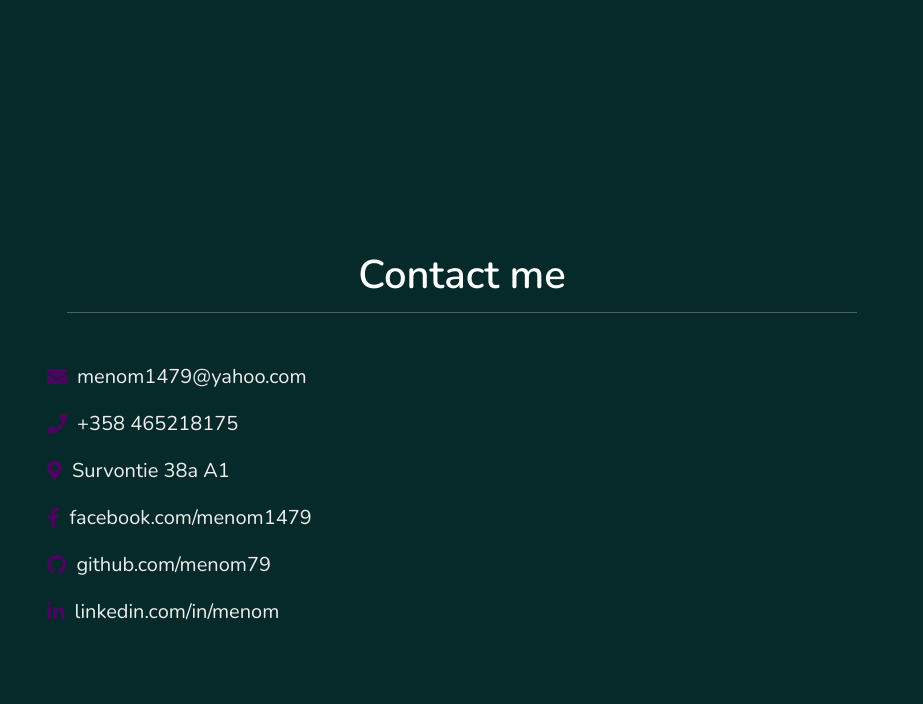
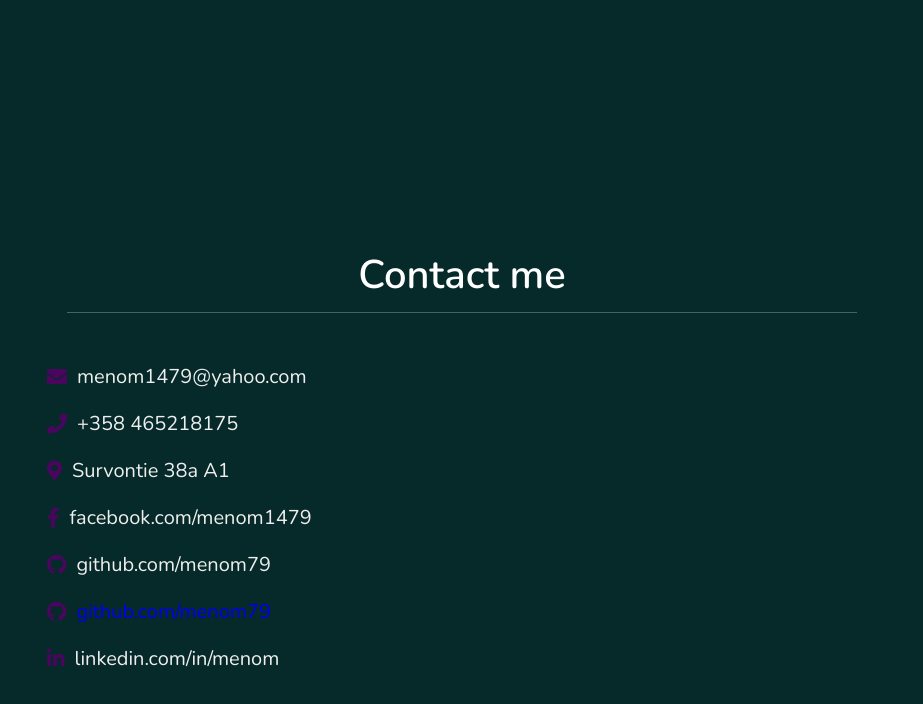
Before and after one commit to menom79/portfolio, a plain HTML site: page index.html in a window 1280 px wide. Shown: the part 3107-3811 px from the top of the page, without its empty margins (353-1276 px from the left). Drawn offline with nearby package versions, Linux system fonts and the light colour scheme.

Commit message:
github logo changing

```diff
--- a/index.html
+++ b/index.html
@@ -242,6 +242,7 @@
                         <h3> <i class="fas fa-map-marker-alt"></i> Survontie 38a A1 </h3>
                         <h3> <i class="fab fa-facebook-f"></i> facebook.com/menom1479 </h3>
                         <h3> <i class="fab fa-github"></i> github.com/menom79 </h3>
+                        <h3><i class="fab fa-github"></i> <a href="https://github.com/menom79" target="_blank">github.com/menom79</a></h3>
                         <h3> <i class="fab fa-linkedin-in"></i> linkedin.com/in/menom </h3>
                     </div>
                 </div>
```
